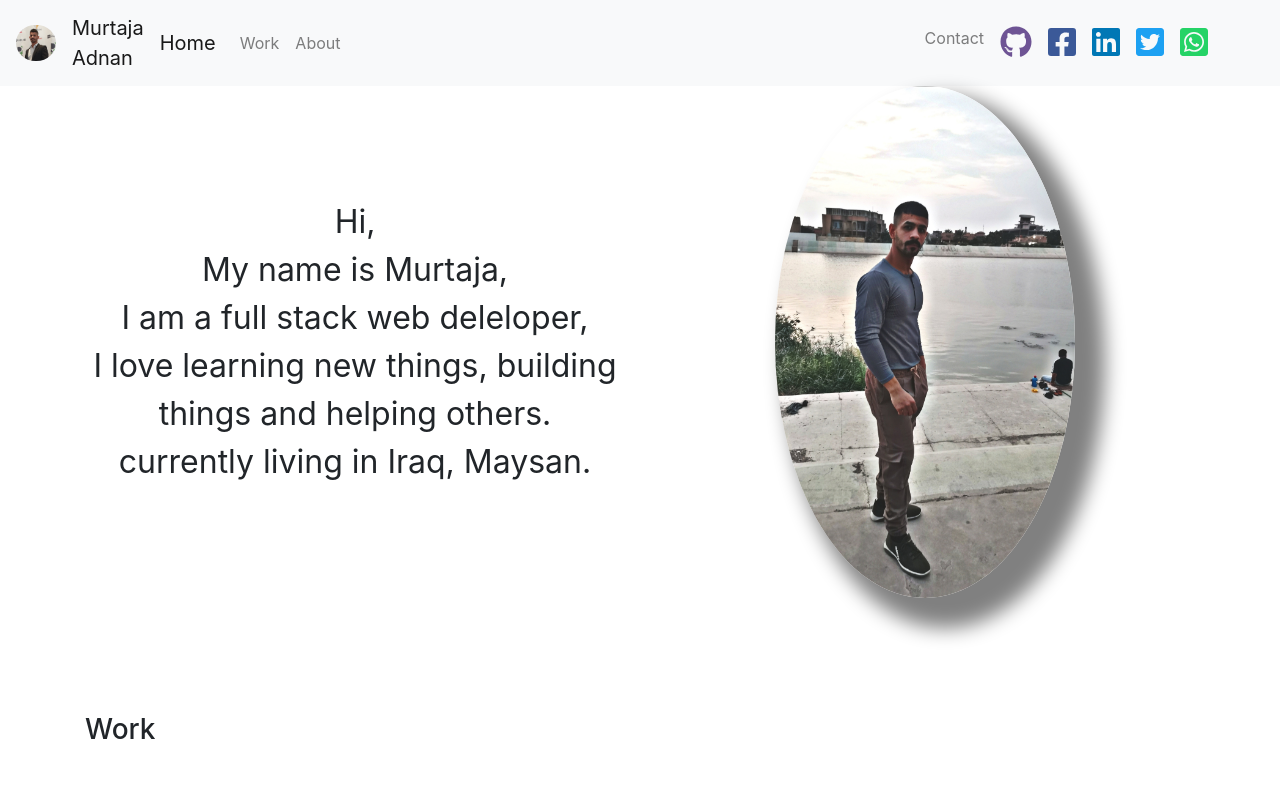
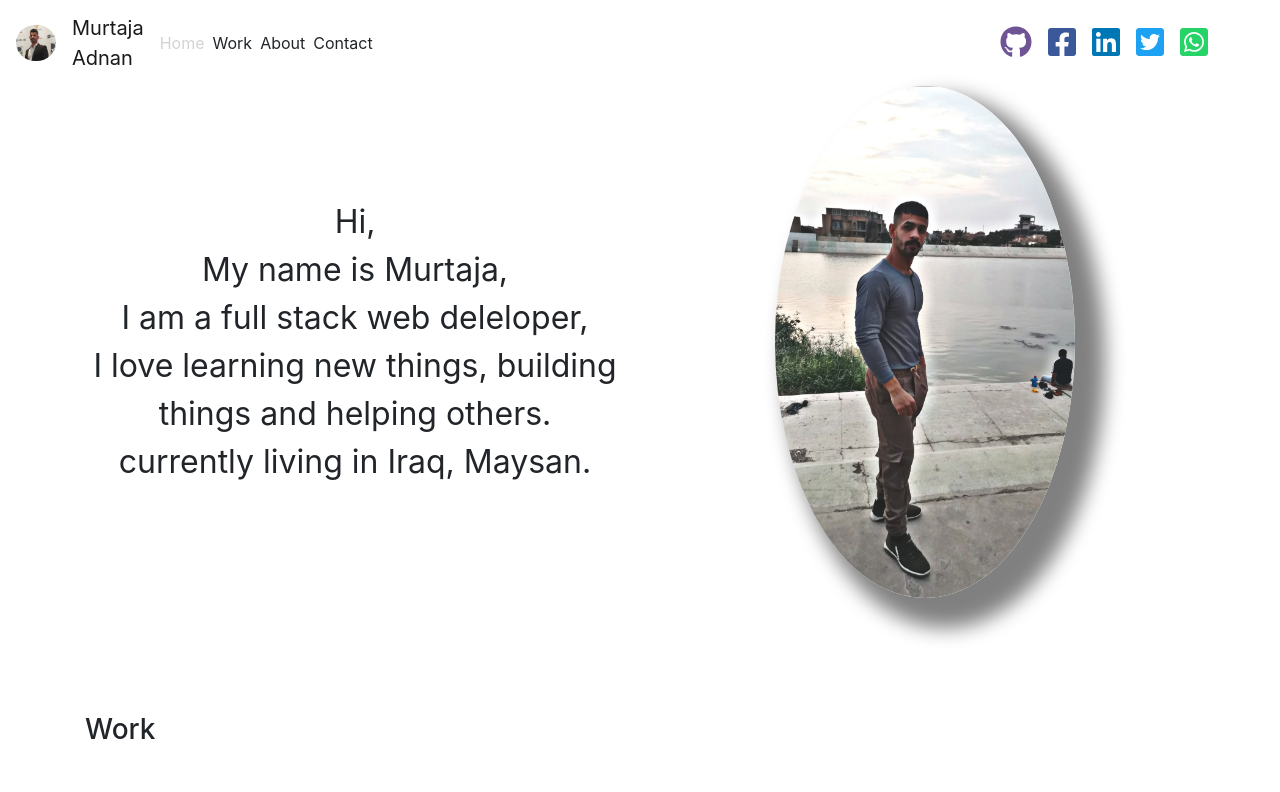
Before and after one commit to Murtaja-code/portifoilo, a React (Create React App) app: page / in a window 1280 px wide. Shown: the top 792 px of the page. Built offline with nearby package versions, Linux system fonts and the light colour scheme.

Commit message:
Build: use react-scroll fixes #7

```diff
--- a/package.json
+++ b/package.json
@@ -15,6 +15,7 @@
     "react-bootstrap": "^1.5.0",
     "react-dom": "^17.0.1",
     "react-scripts": "4.0.3",
+    "react-scroll": "^1.8.1",
     "web-vitals": "^1.0.1"
   },
   "scripts": {
--- a/src/App.css
+++ b/src/App.css
@@ -5,3 +5,23 @@
   justify-content: center;
   align-items: center;
 }
+
+.hide-scroll-t-btn{
+  display: none;
+}
+.scroll-t-btn{
+  position: fixed;
+  /* z-index: 10; */
+  background-color: #4CAF50;
+  border: none;
+  color: white;
+  padding: 10px;
+  text-align: center;
+  text-decoration: none;
+  display: inline-block;
+  font-size: 16px;
+  margin: 4px 2px;
+  cursor: pointer;
+  border-radius: 4px;
+  cursor: pointer;
+}
--- a/src/App.js
+++ b/src/App.js
@@ -4,12 +4,37 @@ import Contact from "./components/Contact"
 import NavBar from "./components/NavBar"
 import Work from "./components/Work"
 import Intro from "./components/Intro"
-import { Badge } from "react-bootstrap"
+import { Badge, Button } from "react-bootstrap"
+import { animateScroll as scroll } from "react-scroll"
+
 function App() {
+	const scrollToTop = () => {
+		scroll.scrollToTop()
+	}
+
+	window.onscroll = () => {
+		handleScroll()
+	}
+
+	const handleScroll = () => {
+		if (
+			document.body.scrollTop > 400 ||
+			document.documentElement.scrollTop > 400
+		) {
+			console.log("d")
+			document.getElementById("scroll").className = "scroll-t-btn"
+		} else {
+			console.log("s")
+			document.getElementById("scroll").className = "hide-scroll-t-btn"
+		}
+	}
 	return (
 		<div>
 			<NavBar />
 			<Intro />
+			<Button id="scroll" onClick={scrollToTop}>
+				Top
+			</Button>
 			<Work />
 			<About />
 			<Contact />
--- a/src/components/About.js
+++ b/src/components/About.js
@@ -4,7 +4,7 @@ import "./style.css"
 
 function About() {
 	return (
-		<Container className="margin-top">
+		<Container className="margin-top" id="about">
 			<h3 align="left" className="mb-4">
 				About
 			</h3>
--- a/src/components/Contact.js
+++ b/src/components/Contact.js
@@ -4,7 +4,7 @@ import "./style.css"
 
 function Contact() {
 	return (
-		<Container className="margin-top">
+		<Container className="margin-top" id="contact">
 			<h3>Contact</h3>
 
 			<Row>
--- a/src/components/Intro.js
+++ b/src/components/Intro.js
@@ -5,7 +5,7 @@ import "./style.css"
 function Intro() {
 	return (
 		<div>
-			<Container fluid="md" className="text-center">
+			<Container fluid="md" className="text-center" id="home">
 				<Row>
 					<Col xs={12} md={6} className="text-center my-auto intro-font-size">
 						Hi, <br /> My name is Murtaja, <br />I am a full stack web
--- a/src/components/NavBar.js
+++ b/src/components/NavBar.js
@@ -9,25 +9,59 @@ import {
 	faGithub
 } from "@fortawesome/free-brands-svg-icons"
 import src from "../Images/IMG_20210126_110122.jpg"
+import { Link } from "react-scroll"
+import "./style.css"
 function NavBar() {
 	return (
 		<div>
-			<Navbar bg="light" expand="lg">
-				<Navbar.Brand href="#home">
+			<Navbar bg="white" expand="lg">
+				<Navbar.Brand>
 					<Image src={src} roundedCircle width="40" />
 				</Navbar.Brand>
-				<Navbar.Brand href="#home">
+				<Navbar.Brand>
 					Murtaja <br /> Adnan
 				</Navbar.Brand>
 				<Navbar.Toggle aria-controls="basic-navbar-nav" />
 				<Navbar.Collapse id="basic-navbar-nav" align="left">
 					<Nav className="mr-auto mr-5">
-						<Navbar.Brand href="#home">Home</Navbar.Brand>
-						<Nav.Link href="#home">Work</Nav.Link>
-						<Nav.Link href="#home">About</Nav.Link>
+						<Link
+							className="mr-2 "
+							to="home"
+							spy={true}
+							smooth={true}
+							offset={-70}
+							duration={1000}>
+							<span className="scroll-link">Home</span>
+						</Link>
+						<Link
+							className="mr-2 scroll-link"
+							to="work"
+							spy={true}
+							smooth={true}
+							offset={-70}
+							duration={1000}>
+							<Nav>Work</Nav>
+						</Link>
+						<Link
+							className="mr-2 scroll-link"
+							to="about"
+							spy={true}
+							smooth={true}
+							offset={-70}
+							duration={1000}>
+							<Nav>About</Nav>
+						</Link>
+						<Link
+							className="scroll-link"
+							to="contact"
+							spy={true}
+							smooth={true}
+							offset={-70}
+							duration={1000}>
+							Contact
+						</Link>
 					</Nav>
 					<Nav className="ml-auto mr-5">
-						<Nav.Link href="#home">Contact</Nav.Link>
 						<Nav.Link href="#link">
 							<FontAwesomeIcon icon={faGithub} size="2x" color="#6e5494" />
 						</Nav.Link>
--- a/src/components/Work.js
+++ b/src/components/Work.js
@@ -7,7 +7,7 @@ import { faGithub } from "@fortawesome/free-brands-svg-icons"
 import { faImages } from "@fortawesome/free-solid-svg-icons"
 function Work() {
 	return (
-		<Container className="margin-top">
+		<Container className="margin-top" id="work">
 			<h3 align="left" className="mb-5">
 				Work
 			</h3>
--- a/src/components/style.css
+++ b/src/components/style.css
@@ -10,12 +10,18 @@
   50%{box-shadow: 20px 20px 20px 10px rgb(209, 138, 138)}
   100%{box-shadow: 25px 25px 25px 10px rgb(63, 45, 45)}
 } */
-/* .card{
-  height: 15rem;
-} */
+
 .card:hover{
   transform: scale(1.02);
 }
+.scroll-link{
+  cursor: pointer;
+  color: lightgray;
+}
+.scroll-link:hover{
+  color: black;
+}
+
 @media only screen and (max-width: 600px) {
   .margin-top{
     margin-top: 70px;
```
Also changed, not shown: 1 other file (tests, documents, lock files or other folders).
